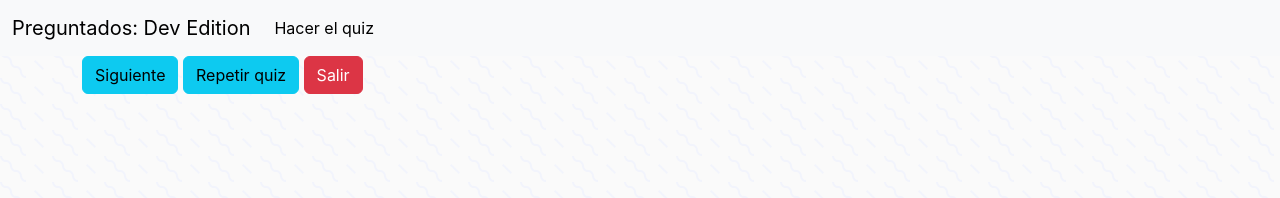
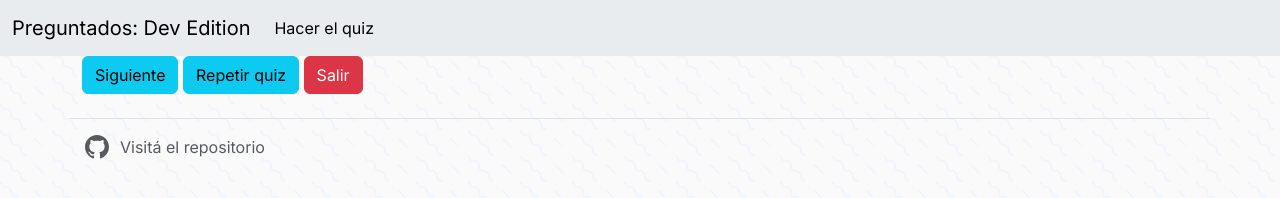
Before and after one commit to OrianaPG/TpLaboIV, a plain HTML site: page quiz.html in a window 1280 px wide. Drawn offline with nearby package versions, Linux system fonts and the light colour scheme; no server answers.

Commit message:
Agregué footers y font

```diff
--- a/quiz.html
+++ b/quiz.html
@@ -11,7 +11,7 @@
     </head>
 
     <body>
-        <nav class="navbar navbar-expand-lg bg-body-tertiary">
+        <nav class="navbar navbar-expand-lg bg-body-secondary">
 
             <div class="container-fluid">
 
@@ -44,11 +44,25 @@
             </div>
 
             <div class="botones">
-                <button class="btn btn-info">Siguiente</button>
+                <button class="btn btn-info" id="siguientePregunta">Siguiente</button>
                 <button class="btn btn-info">Repetir quiz</button>
                 <button class="btn btn-danger">Salir</button>
             </div>
         </main>
+
+        <footer class=" container flex-wrap justify-content-between align-items-center py-3 my-4 border-top">
+            <div class="col-md-4 d-flex align-items-center">
+                <a href="https://github.com/OrianaPG/tpLaboIV"
+                    class="mb-3 me-2 mb-md-0 text-body-secondary text-decoration-none lh-1">
+                    <svg xmlns="http://www.w3.org/2000/svg" width="30" height="24" fill="currentColor" class="bi bi-github"
+                        viewBox="0 0 16 16">
+                        <path
+                            d="M8 0C3.58 0 0 3.58 0 8c0 3.54 2.29 6.53 5.47 7.59.4.07.55-.17.55-.38 0-.19-.01-.82-.01-1.49-2.01.37-2.53-.49-2.69-.94-.09-.23-.48-.94-.82-1.13-.28-.15-.68-.52-.01-.53.63-.01 1.08.58 1.23.82.72 1.21 1.87.87 2.33.66.07-.52.28-.87.51-1.07-1.78-.2-3.64-.89-3.64-3.95 0-.87.31-1.59.82-2.15-.08-.2-.36-1.02.08-2.12 0 0 .67-.21 2.2.82.64-.18 1.32-.27 2-.27.68 0 1.36.09 2 .27 1.53-1.04 2.2-.82 2.2-.82.44 1.1.16 1.92.08 2.12.51.56.82 1.27.82 2.15 0 3.07-1.87 3.75-3.65 3.95.29.25.54.73.54 1.48 0 1.07-.01 1.93-.01 2.2 0 .21.15.46.55.38A8.012 8.012 0 0 0 16 8c0-4.42-3.58-8-8-8z" />
+                    </svg>
+                </a>
+                <span class="mb-3 mb-md-0 text-body-secondary">Visitá el repositorio</span>
+            </div>
+        </footer>
 
         <script src="https://cdn.jsdelivr.net/npm/bootstrap@5.3.2/dist/js/bootstrap.bundle.min.js"
             integrity="sha384-C6RzsynM9kWDrMNeT87bh95OGNyZPhcTNXj1NW7RuBCsyN/o0jlpcV8Qyq46cDfL"
```
Also changed, not shown: index.html (+4 -4 lines), style.css (+7 -1 lines), ilustracion.svg (added).
